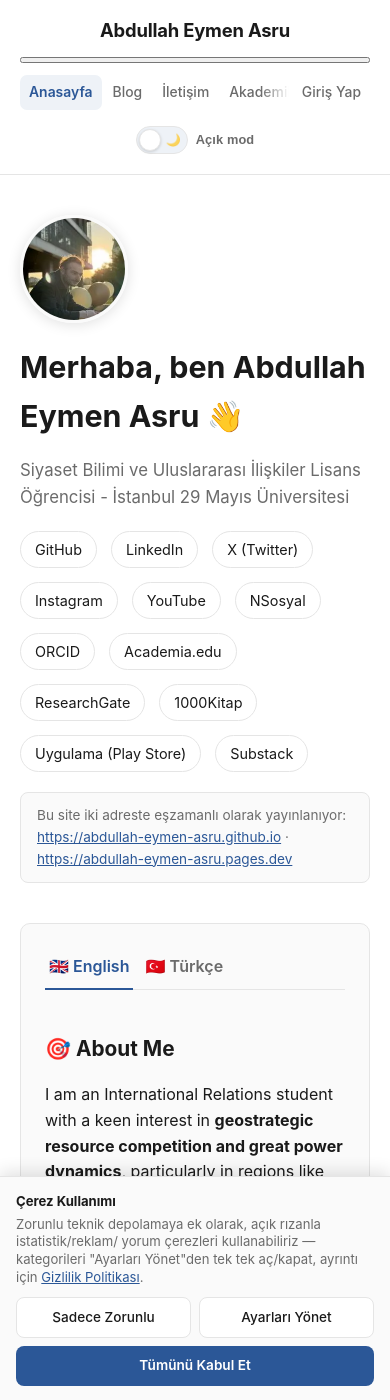
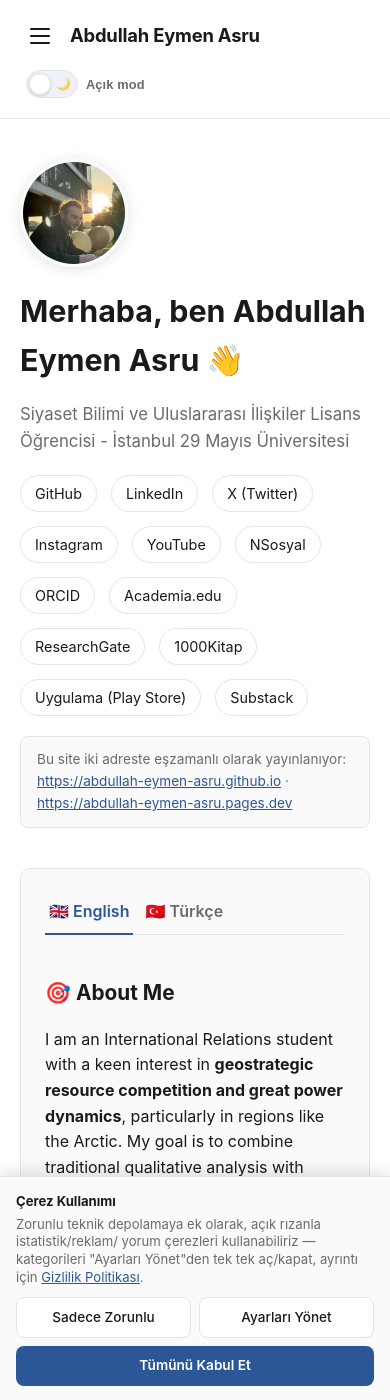
Before and after one commit to abdullah-eymen-asru/abdullah-eymen-asru.github.io, a Jekyll site: the page built from index.md, in a window 390 px wide and 1400 px high. Built offline with Jekyll 4.4.1, drawn with Linux system fonts in a browser that asks for light colours.

Commit message:
Refactor mobile navigation styles and functionality
Updated mobile navigation styles and behavior for better accessibility and usability. Removed old methods and implemented a new hamburger menu for mobile view.

```diff
--- a/assets/style.css
+++ b/assets/style.css
@@ -203,8 +203,152 @@ nav {
 
 /* Masaüstünde bu kapsayıcı "görünmez" — içindeki linkler doğrudan
    nav'ın flex öğesi gibi davranır, mevcut düzen birebir korunur.
-   Mobil override'ı için bkz. @media (max-width: 640px) aşağıda. */
+   Mobil override'ı için bkz. @media (max-width: 640px) aşağıda:
+   masaüstü nav'ı (.site-nav-desktop) orada tamamen gizlenir, bu yüzden
+   .nav-links-scroll'un kendi mobil kaydırma davranışı artık pratikte hiç
+   devreye girmez, ama başka bir yerde (varsa) yanlışlıkla kullanılırsa
+   diye kural kaldırılmadı. */
 .nav-links-scroll { display: contents; }
+
+/*
+  HAMBURGER MENÜ DÜĞMESİ (mobil): masaüstünde tamamen gizli, sadece
+  @media (max-width:640px) altında görünür hale getirilir (aşağıda).
+  32x32'lik dokunma alanı + kendi içinde 3 çizgi; erişilebilirlik için
+  gerçek metin yerine aria-label kullanılıyor (bkz. HTML'deki
+  aria-label="Menüyü aç"/"Menüyü kapat").
+*/
+.nav-toggle {
+  display: none;
+  flex-direction: column;
+  justify-content: center;
+  align-items: center;
+  gap: 5px;
+  width: 40px;
+  height: 40px;
+  padding: 0;
+  border: none;
+  border-radius: 8px;
+  background: none;
+  cursor: pointer;
+  -webkit-tap-highlight-color: transparent;
+}
+.nav-toggle:hover,
+.nav-toggle[aria-expanded="true"] {
+  background: var(--tag-bg);
+}
+.nav-toggle-bar {
+  display: block;
+  width: 20px;
+  height: 2px;
+  border-radius: 2px;
+  background: var(--text);
+  transition: transform 0.2s ease, opacity 0.2s ease;
+}
+/* Açıkken 3 çizgi klasik "X" şekline dönüşür — menünün açık olduğunu
+   ikonun kendisinden de anlamak, sadece aria-expanded'a güvenmemek için. */
+.nav-toggle[aria-expanded="true"] .nav-toggle-bar:nth-child(1) {
+  transform: translateY(7px) rotate(45deg);
+}
+.nav-toggle[aria-expanded="true"] .nav-toggle-bar:nth-child(2) {
+  opacity: 0;
+}
+.nav-toggle[aria-expanded="true"] .nav-toggle-bar:nth-child(3) {
+  transform: translateY(-7px) rotate(-45deg);
+}
+
+/*
+  MOBİL AÇILIR MENÜ PANELİ — bkz. _layouts/default.html #mobile-nav-panel
+  başındaki uzun not: position:fixed BİLEREK seçildi (position:absolute
+  DEĞİL), çünkü <html>'e uygulanan overflow-x:hidden CSS spesifikasyonu
+  gereği overflow-y'yi de örtük olarak "auto"ya çeviriyor ve <html>'in
+  kaydırma/taşma sınırını normal akıştaki içeriğin yüksekliğiyle
+  sınırlıyor. Kısa sayfalarda absolute bir panel bu sınırın altında
+  görünmez kalabiliyordu; fixed, containing block'u doğrudan viewport
+  yaptığı için bu sınırı tamamen atlıyor.
+
+  Varsayılan (kapalı) durumda [hidden] ile DOM'dan render dışı bırakılır
+  (tarayıcının yerleşik "display:none" davranışı yeterli, .auth-nav-menu
+  için yapıldığı gibi ayrıca ezilme riski yok çünkü burada "display"i
+  aşağıda ayrı bir sınıfla (.mobile-nav-panel açıkken) veriyoruz, temel
+  kuralda display tanımlı değil).
+*/
+.mobile-nav-panel {
+  display: none;
+  position: fixed;
+  top: 0;
+  left: 0;
+  right: 0;
+  bottom: 0;
+  z-index: 100;
+  overflow-y: auto;
+  -webkit-overflow-scrolling: touch;
+  background: var(--bg);
+  /* Panel açıkken arkadaki header'ın üstünü de kaplasın diye tam ekran;
+     üstte gerçek header yüksekliği kadar boşluk bırakıp linkleri onun
+     ALTINDA başlatıyoruz (bkz. JS'in ayarladığı --mobile-nav-top özel
+     özelliği), böylece marka/tema düğmesi/hamburger her zaman görünür
+     kalıyor ve panel onların üzerine binmiyor. */
+  padding-top: var(--mobile-nav-top, 64px);
+}
+.mobile-nav-panel:not([hidden]) {
+  display: block;
+}
+.mobile-nav-panel nav {
+  display: flex;
+  flex-direction: column;
+  padding: 8px 20px 32px;
+}
+.mobile-nav-panel nav a {
+  margin-left: 0;
+  padding: 14px 12px;
+  font-size: 1.05rem;
+  border-bottom: 1px solid var(--border);
+  border-radius: 0;
+}
+.mobile-nav-panel nav a:last-of-type { border-bottom: none; }
+.mobile-nav-panel nav a.active {
+  border-radius: 8px;
+  border-bottom-color: transparent;
+}
+.mobile-nav-panel-ayirici {
+  height: 1px;
+  margin: 8px 0;
+  background: var(--border);
+}
+/* Mobil paneldeki hesap menüsü (#auth-nav-mobile): masaüstündeki dar
+   dropdown yerine, panelin geri kalanıyla aynı geniş/dikey listeye
+   uysun diye kendi düzeni var. */
+.auth-nav--mobile {
+  display: block;
+  width: 100%;
+}
+.auth-nav--mobile .auth-nav-fallback-giris,
+.auth-nav--mobile .auth-nav-fallback-hesap,
+.auth-nav--mobile .auth-nav-btn {
+  display: block;
+  width: 100%;
+  margin-left: 0;
+  padding: 14px 12px;
+  font-size: 1.05rem;
+  text-align: left;
+  border-radius: 8px;
+}
+.auth-nav--mobile .auth-nav-dropdown { width: 100%; }
+/* Masaüstündeki gibi "sağ üstte köşede açılan küçük kutu" değil, buton
+   hemen altına TAM GENİŞLİK bir liste olarak açılsın — panelin geneliyle
+   tutarlı, ayrıca fixed panelin İÇİNDE ekstra bir absolute/fixed katman
+   açmaktan kaçınıp basit tutuyoruz. */
+.auth-nav--mobile .auth-nav-menu {
+  position: static;
+  margin-top: 4px;
+  box-shadow: none;
+  border-radius: 8px;
+}
+.auth-nav--mobile .auth-nav-menu a,
+.auth-nav--mobile .auth-nav-menu-cikis {
+  padding: 12px 14px;
+  font-size: 1rem;
+}
 
 nav a {
   margin-left: 4px;
@@ -1407,98 +1551,40 @@ th { color: var(--muted); font-weight: 600; }
 }
 
 /* MOBİL HEADER DÜZENİ
-   Öncesinde küçük ekranlarda .theme-toggle-label { display:none } ile
-   etiket tamamen gizleniyordu — kullanıcı hangi modda olduğunu göremiyordu.
-   Artık etiketi mobilde de gösteriyoruz; bunun yerine header'ı mobilde
-   satır satır (marka üstte, nav ortada, tema anahtarı altta/yanında)
-   düzgün sarılacak şekilde yeniden düzenliyoruz ki hiçbir öğe kesilmesin
-   ya da taşmasın. */
+   ESKİ YÖNTEM (kaldırıldı): linkler (.nav-links-scroll) tek satırda yatay
+   kaydırmalı (swipe) bir bara dönüştürülüyordu. Teknik olarak çalışıyordu
+   ama tüm menünün her zaman aynı anda görünür olmaması (bir kısmı hep
+   ekran dışında/kaydırılarak keşfedilmesi gerekiyordu) erişilebilirlik
+   açısından ideal değildi. YENİ YÖNTEM: masaüstü nav'ı (.site-nav-desktop)
+   burada tamamen gizlenir, onun yerine bir hamburger düğmesi (.nav-toggle)
+   görünür hale gelir; tıklanınca TÜM linkleri (+ hesap menüsünü) dikey,
+   kaydırmaya gerek kalmadan tek seferde gösteren tam ekran bir panel
+   açılır (bkz. yukarıdaki .mobile-nav-panel kuralları ve
+   assets/js/core/mobil-nav.js). Header satırı marka + hamburger + tema
+   düğmesi gibi sade/tek satırlık kalır, ekstra dikey alan kaplamaz. */
 @media (max-width: 640px) {
   .site-header .wrap {
-    flex-direction: column;
-    align-items: stretch;
-    gap: 12px;
+    align-items: center;
+    gap: 10px;
   }
 
+  .nav-toggle {
+    display: flex;
+    order: 1;
+  }
+
   .brand {
-    text-align: center;
+    order: 2;
+    flex: 1 1 auto;
+    text-align: left;
   }
 
-  /* BUG FİX: nav (Anasayfa/Blog/İletişim/Akademik Projeler/İzlediklerim/
-     Okuduklarım/Giriş Yap) önceden flex-wrap ile mobilde 3-4 satıra
-     bölünüyor, bu da tüm sekme barının ekranın yarısına yakın bir
-     dikey alan kaplamasına yol açıyordu. Hiçbir sekmeyi kaldırmadan,
-     linkleri (.nav-links-scroll) TEK SATIRDA yatay kaydırmalı (swipe)
-     bir bara çeviriyoruz — mobilde çok sık görülen ve tüm sekmelerin
-     erişilebilir kalmasını sağlayan bir düzen. Hesap menüsü (#auth-nav)
-     kasıtlı olarak bu kaydırma kutusunun DIŞINDA/yanında sabit kalıyor
-     ki açılır menüsü kırpılmasın (bkz. default.html'deki not). */
-  nav {
-    flex-wrap: nowrap;
-    align-items: center;
-    gap: 4px;
-    /* KRİTİK: nav da (üst öğesi olan .wrap sütun yönlü flex container
-       olduğu için) varsayılan "min-width: auto" ile İÇERİĞİNİN doğal
-       (sıkışmamış) genişliğinden KÜÇÜLEMİYORDU — bu da nav'ın kendisinin
-       stretch ile 100% genişliğe değil, çocuklarının toplam doğal
-       genişliğine (ör. 590px, 390px'lik ekranda taşarak) sabitlenmesine
-       yol açıyordu: nav-links-scroll'un "overflow-x:auto"su devreye bile
-       girmiyordu çünkü onu saran nav zaten taşmıştı. min-width:0 bu
-       otomatik-minimum davranışını kapatıp nav'ın gerçekten ekran
-       genişliğine sıkışmasını, böylece nav-links-scroll'un kendi içinde
-       yatay kaydırmalı hale gelmesini sağlıyor. */
-    min-width: 0;
-    width: 100%;
+  .site-nav-desktop {
+    display: none;
   }
 
-  .nav-links-scroll {
-    display: flex;
-    flex-wrap: nowrap;
-    overflow-x: auto;
-    -webkit-overflow-scrolling: touch;
-    scrollbar-width: none; /* Firefox: kaydırma çubuğunu görsel olarak gizle */
-    gap: 2px;
-    flex: 1 1 auto;
-    min-width: 0;
-    /* KAYDIRILABİLİRLİK İPUCU: ilk defa gören biri, metnin sağ kenarda
-       "bitmiş" mi yoksa "kesilmiş" mi olduğunu ayırt edemeyebilir. Sağ
-       kenarı yumuşakça saydamlaştıran bir maske ekleyerek "burada daha
-       fazlası var, kaydır" hissi veriyoruz — klasik bir mobil liste/tab
-       bar deseni. Kaydırma gerçekten sona erdiğinde (bkz. site-islemleri.js
-       navKaydirmaIpucunuGuncelle) ".nav-scroll-sonda" sınıfıyla maske
-       kaldırılıyor ki son sekme solgun görünüp "tıklanamaz" hissi vermesin.
-       Ayrıca sayfa ilk açıldığında (bkz. aynı fonksiyon) bar birkaç
-       saniyeliğine hafifçe sağa/sola oynatılarak "bu kaydırılabilir"
-       mesajı bir kez daha, hareketle de veriliyor (prefers-reduced-motion
-       kapalıysa atlanır). */
-    -webkit-mask-image: linear-gradient(to right, #000 calc(100% - 28px), transparent 100%);
-    mask-image: linear-gradient(to right, #000 calc(100% - 28px), transparent 100%);
-  }
-  .nav-links-scroll.nav-scroll-sonda {
-    -webkit-mask-image: none;
-    mask-image: none;
-  }
-  .nav-links-scroll::-webkit-scrollbar { display: none; } /* Chrome/Safari */
-
-  nav a {
-    margin-left: 0;
-    padding: 6px 9px;
-    font-size: 0.87rem;
-    white-space: nowrap;
-    flex: 0 0 auto;
-  }
-
-  .auth-nav { margin-left: 0; flex: 0 0 auto; }
-  .auth-nav-btn,
-  .auth-nav-fallback-hesap {
-    margin-left: 0;
-    padding: 6px 9px;
-    font-size: 0.87rem;
-    white-space: nowrap;
-  }
-
   .theme-toggle {
-    align-self: center;
+    order: 3;
   }
 }
 
```
